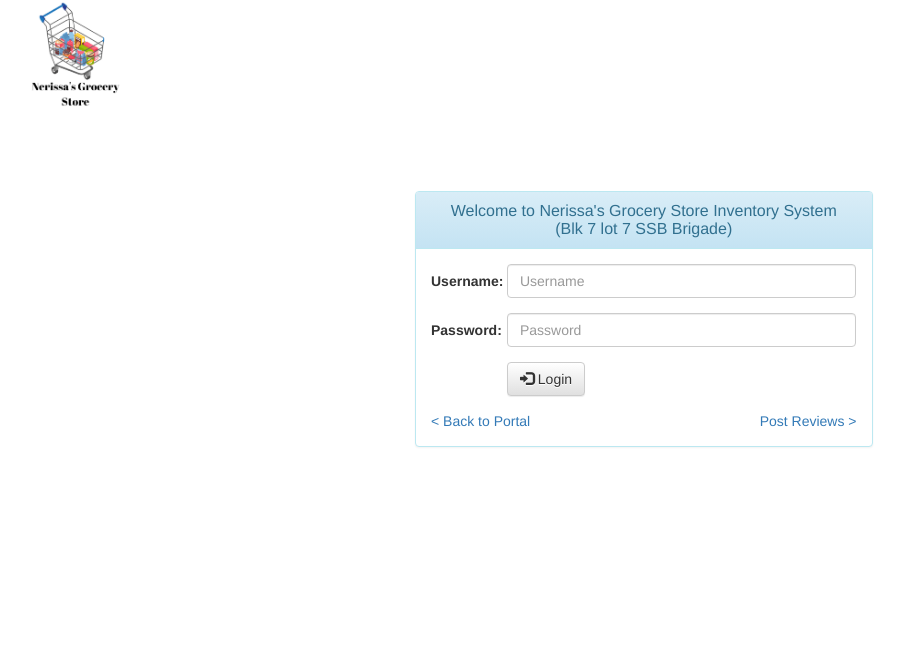
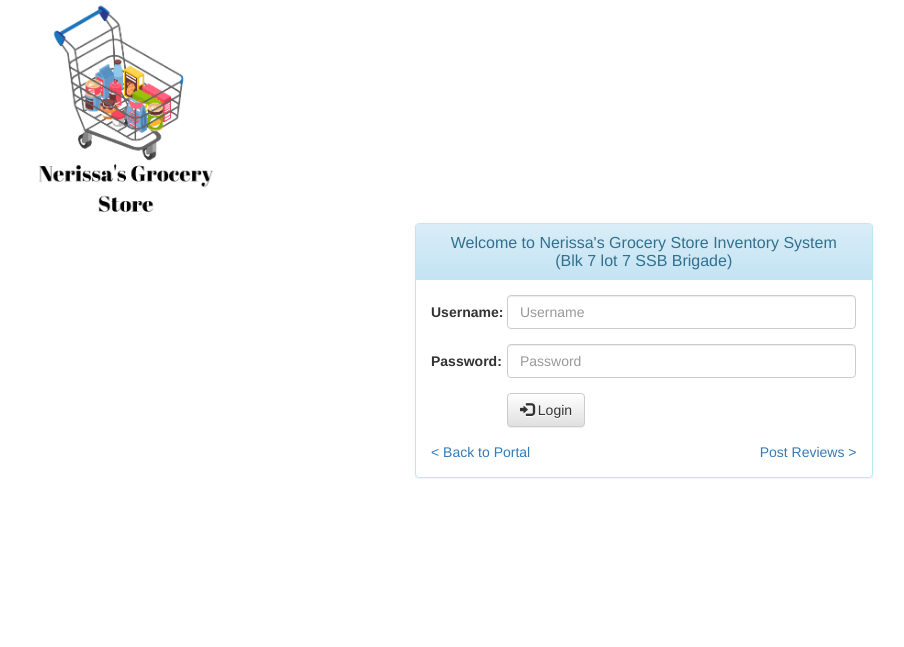
Before and after one commit to tristanjayvirtudazo/grocery, a PHP site: page /login.php?branch=1 in a window 1280 px wide. Shown: the top 647 px of the page, without its empty margins (45-949 px from the left). Run offline with PHP 8.4, Linux system fonts and the light colour scheme; data comes from the database, SQL or seed files in the repository.

Commit message:
feat: logo

```diff
--- a/custom/css/custom.css
+++ b/custom/css/custom.css
@@ -39,7 +39,7 @@ div.kv-avatar div.file-input div.file-preview {
 
 /*login form*/
 .vertical {
-	padding-top: 80px;
+	/* padding-top: 80px; */
 	padding-bottom: 150px;
 }
 
--- a/login.php
+++ b/login.php
@@ -104,7 +104,10 @@ if ($_POST) {
 <body>
 
 	<div class="container">
-		<img src="./assests/images/logo.png" alt="logo" width="100" style="text-align: center;">
+		<div style="width: 100%;">
+			<img src="./assests/images/logo.png" alt="logo" width="200" style="text-align: center;">
+		</div>
+
 		<div class="row vertical">
 			<div class="col-md-5 col-md-offset-4">
 				<div class="panel panel-info">
```
